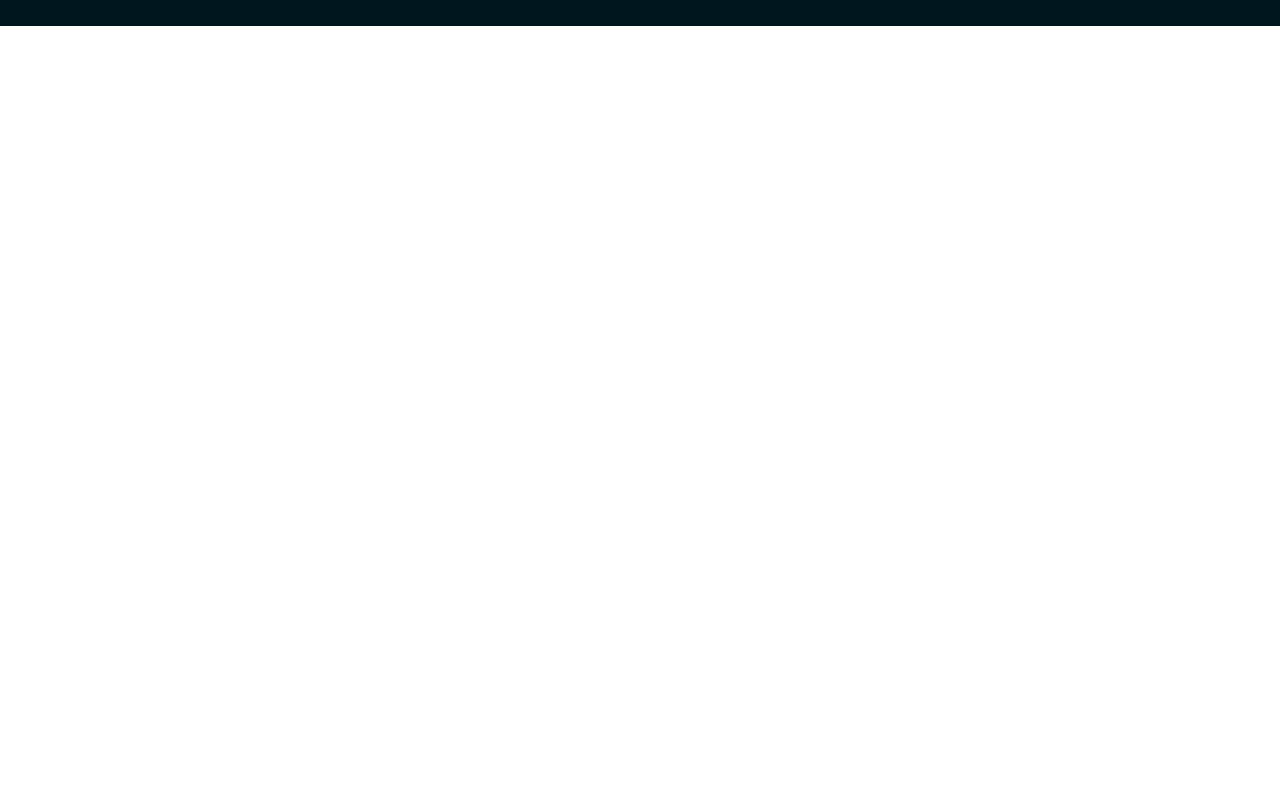
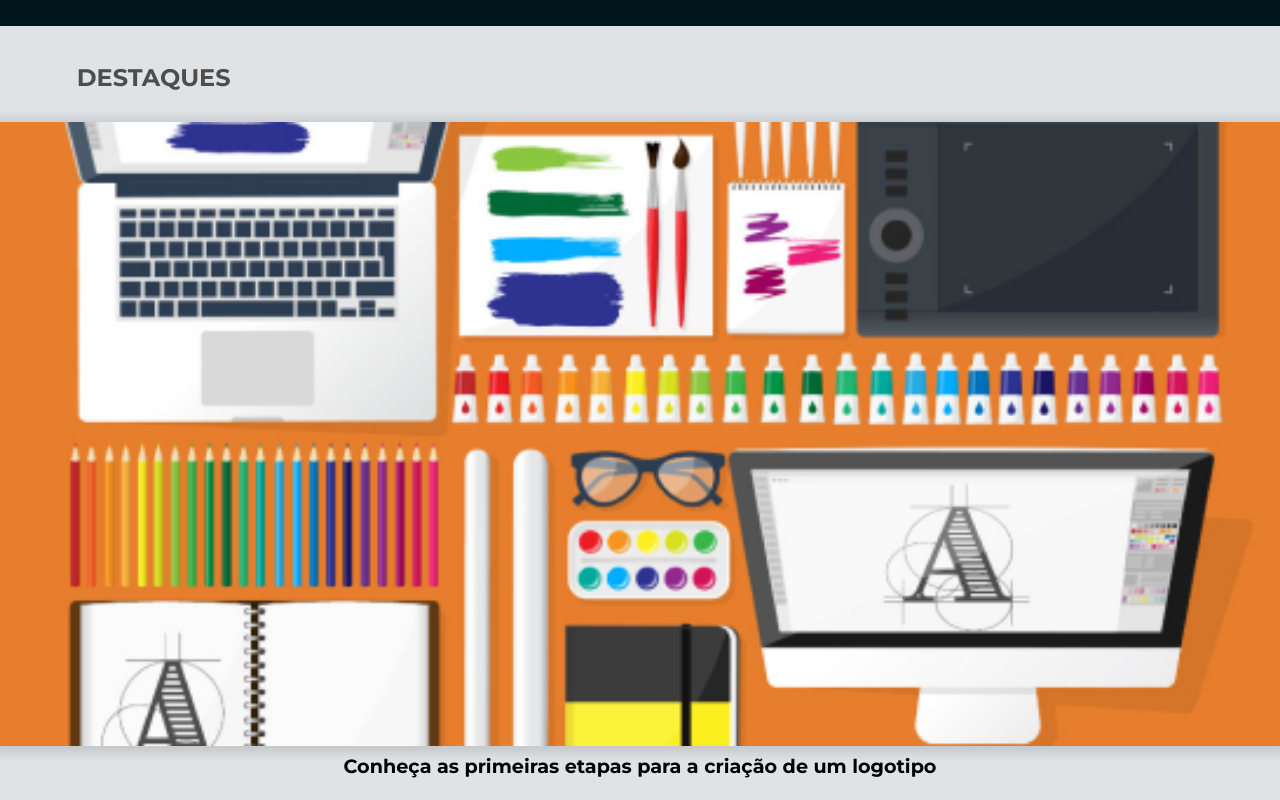
Before and after one commit to Gilbertoaleite/Layout-responsivo-first-mobile-apperia, a plain HTML site: page index.html in a window 1280 px wide. Shown: the part 380-1180 px from the top of the page. Before the commit the page ends 800 px from the top, so only its background shows below. Drawn offline with Linux system fonts and the light colour scheme.

Commit message:
iniciando destaques parte2

```diff
--- a/css/base.css
+++ b/css/base.css
@@ -3,7 +3,7 @@
 --azul-claro: #DFE3E5;
 --vermelho-forte: #B72E2E;
 --cinza-escuro: #4F4C4C;
---box-shadow: #00000010;
+--box-shadow: #00000020;
 --cinza-claro: #F7F4F4;
 --cinza-medio: #D9D9D9;
 
--- /dev/null
+++ b/css/destaques.css
@@ -0,0 +1,55 @@
+.container{
+   padding-right: 6%;
+   padding-left: 6%;
+}
+
+.destaques{
+   background: var(--azul-claro);
+   padding-top: 2.5rem;
+   padding-bottom: 2rem;
+
+}
+
+.destaques__titulo{
+   color: var(--cinza-escuro);
+   font-weight: 700;
+   font-size: 1.5rem;
+   font-family: var(--montserrat);
+   text-transform: uppercase;
+
+   margin-bottom: 2rem;
+}
+
+.destaques__painel{
+   display: flex;
+   flex-direction: column;
+   align-items: center;
+
+   margin-bottom: 2rem;
+}
+.destaques__painel-imagem{
+   width: 100vw;
+
+   box-shadow: 0 2px 10px 5px var(--box-shadow);
+
+   margin-bottom: .5rem;
+}
+
+.destaques__painel-texto{
+   font-weight: 700;
+   font-size: 1.2em;
+   line-height: normal;
+   text-align: center;
+   align-items: center;
+
+}
+
+.destaques__botao{
+
+   border-color: var(--vermelho-forte);
+   color:var(--vermelho-forte);
+
+   margin: 0 auto;
+
+
+}
--- a/index.html
+++ b/index.html
@@ -15,6 +15,7 @@
       <link href="css/cabecalho.css" rel="stylesheet">
       <link href="css/chamada.css" rel="stylesheet">
       <link href="css/planos.css" rel="stylesheet">
+      <link href="css/destaques.css" rel="stylesheet">
    </head>
    <body>
       <header class="cabecalho container">
@@ -37,7 +38,23 @@
    <p class="chamada__texto">Apeperia tem um jeito inovador de comparar e montar aplicativos para pequenas e médias empresas.</p>
    <a class="chamada__botao botao" href="#">Conheça os planos</a>
 </section>
-
+      <section class="destaques container">
+         <h2 class="destaques__titulo">Destaques</h2>
+         <a href="#">
+            <figure class="destaques__painel">
+               <img src="img/comecando-criar-logotipo.png" alt="Painel do post sobre criação de logotipo" class="destaques__painel-imagem">
+               <figcaption class="destaques__painel-texto">Conheça as primeiras etapas para a criação de um logotipo
+</figcaption>
+            </figure>
+         </a>
+         <a href="#">
+            <figure class="destaques__painel">
+               <img src="img/dicas-fotografia.png" alt="Painel do post sobre fotografia com celular" class="destaques__painel-imagem">
+               <figcaption class="destaques__painel-texto">Veja dicas de como fotografar usando seu celular</figcaption>
+            </figure>
+         </a>
+         <a href="#" class="destaques__botao botao">Receber destaques por email</a>
+      </section>
 
 
 
```
Also changed, not shown: textos.txt.
